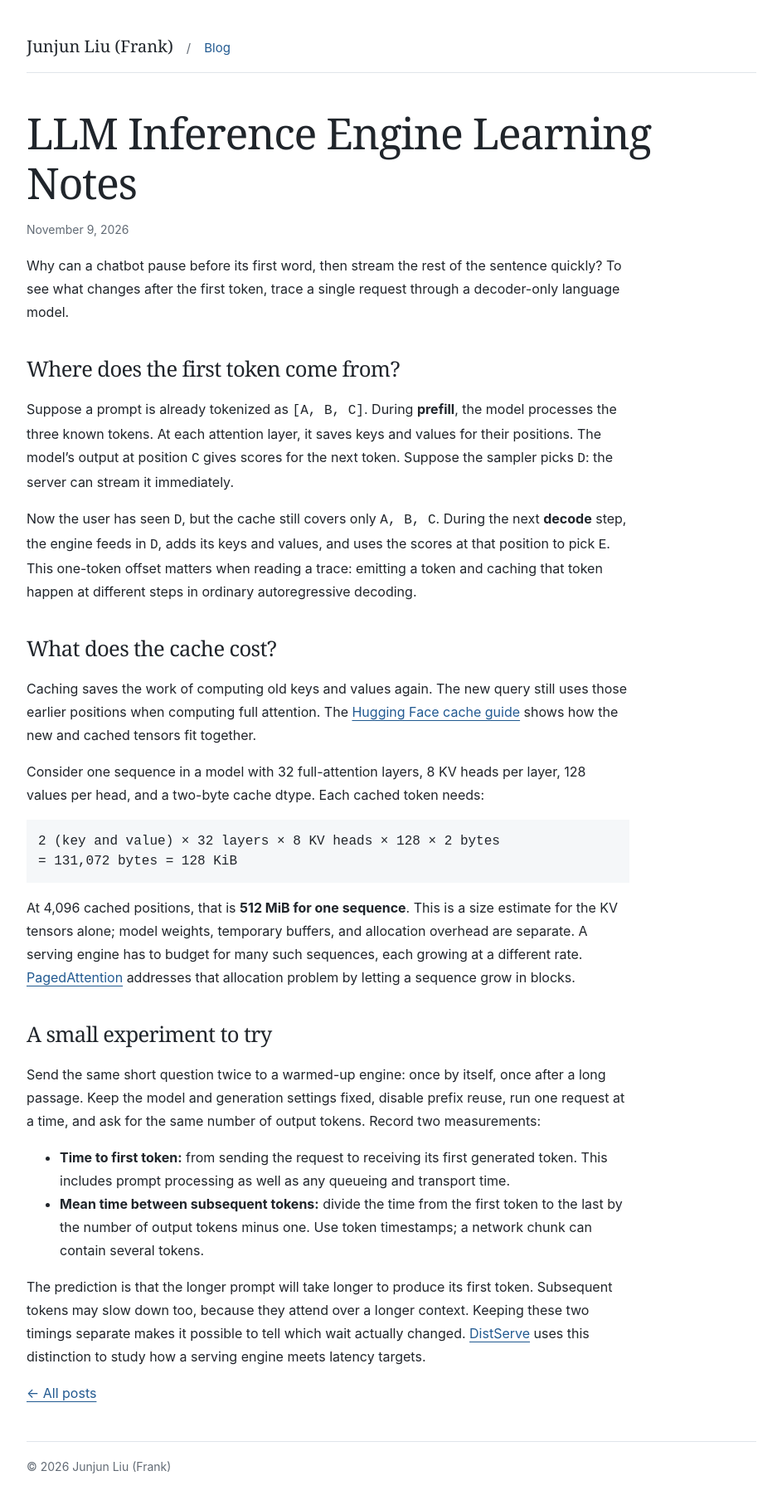
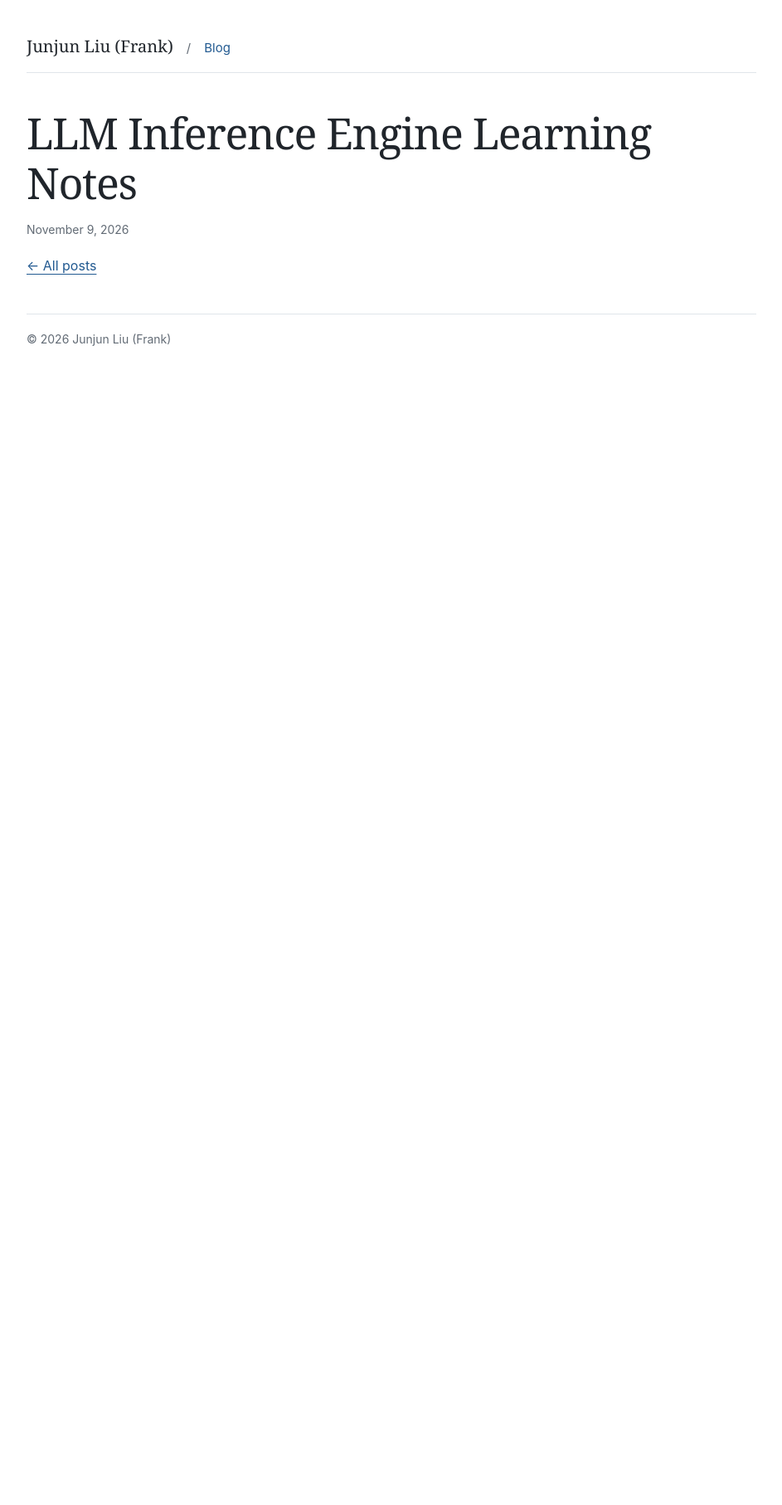
Before and after one commit to xiaodouzi666/xiaodouzi666.github.io, a Jekyll site: the page built from _posts/2026-11-09-llm-inference-engine-learning-notes.md, in a window 1280 px wide. Shown: the whole page at 83% size, without its empty margins (168-1111 px from the left). Built offline with Jekyll 4.4.1, drawn with Linux system fonts in a browser that asks for light colours; after the commit the page ends 900 px from its top, so only the background shows below that.

Commit message:
Leave only the title for the first learning note

````diff
--- a/_posts/2026-11-09-llm-inference-engine-learning-notes.md
+++ b/_posts/2026-11-09-llm-inference-engine-learning-notes.md
@@ -1,34 +1,3 @@
 ---
 title: "LLM Inference Engine Learning Notes"
-description: "Follow one request from prompt to first token, then work out how much memory its KV cache needs."
 ---
-
-Why can a chatbot pause before its first word, then stream the rest of the sentence quickly? To see what changes after the first token, trace a single request through a decoder-only language model.
-
-## Where does the first token come from?
-
-Suppose a prompt is already tokenized as `[A, B, C]`. During **prefill**, the model processes the three known tokens. At each attention layer, it saves keys and values for their positions. The model's output at position `C` gives scores for the next token. Suppose the sampler picks `D`: the server can stream it immediately.
-
-Now the user has seen `D`, but the cache still covers only `A, B, C`. During the next **decode** step, the engine feeds in `D`, adds its keys and values, and uses the scores at that position to pick `E`. This one-token offset matters when reading a trace: emitting a token and caching that token happen at different steps in ordinary autoregressive decoding.
-
-## What does the cache cost?
-
-Caching saves the work of computing old keys and values again. The new query still uses those earlier positions when computing full attention. The [Hugging Face cache guide](https://huggingface.co/docs/transformers/en/cache_explanation) shows how the new and cached tensors fit together.
-
-Consider one sequence in a model with 32 full-attention layers, 8 KV heads per layer, 128 values per head, and a two-byte cache dtype. Each cached token needs:
-
-```text
-2 (key and value) × 32 layers × 8 KV heads × 128 × 2 bytes
-= 131,072 bytes = 128 KiB
-```
-
-At 4,096 cached positions, that is **512 MiB for one sequence**. This is a size estimate for the KV tensors alone; model weights, temporary buffers, and allocation overhead are separate. A serving engine has to budget for many such sequences, each growing at a different rate. [PagedAttention](https://arxiv.org/abs/2309.06180) addresses that allocation problem by letting a sequence grow in blocks.
-
-## A small experiment to try
-
-Send the same short question twice to a warmed-up engine: once by itself, once after a long passage. Keep the model and generation settings fixed, disable prefix reuse, run one request at a time, and ask for the same number of output tokens. Record two measurements:
-
-- **Time to first token:** from sending the request to receiving its first generated token. This includes prompt processing as well as any queueing and transport time.
-- **Mean time between subsequent tokens:** divide the time from the first token to the last by the number of output tokens minus one. Use token timestamps; a network chunk can contain several tokens.
-
-The prediction is that the longer prompt will take longer to produce its first token. Subsequent tokens may slow down too, because they attend over a longer context. Keeping these two timings separate makes it possible to tell which wait actually changed. [DistServe](https://arxiv.org/abs/2401.09670) uses this distinction to study how a serving engine meets latency targets.
````
